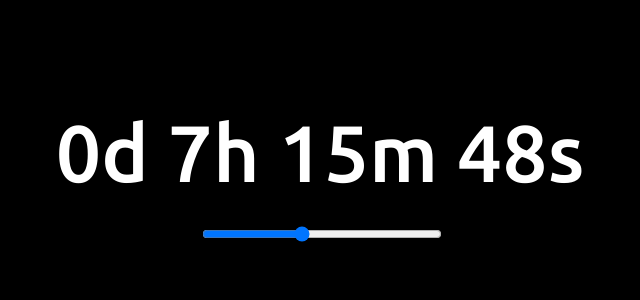
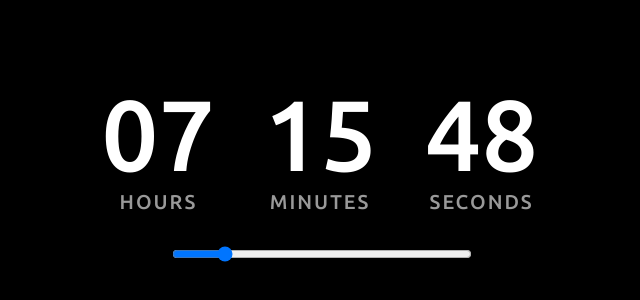
Before and after one commit to pipchell/newyear, a plain HTML site: page index.html in a window 1280 px wide. Shown: the part 226-526 px from the top of the page, without its empty margins (320-960 px from the left). Drawn offline with Linux system fonts and the light colour scheme.

Commit message:
Update index.html

```diff
--- a/index.html
+++ b/index.html
@@ -27,17 +27,36 @@
       flex-direction: column;
       align-items: center;
       justify-content: center;
-      gap: 24px;
+      gap: 32px;
     }
 
     #countdown {
-      font-size: 80px;
+      display: flex;
+      gap: 48px; /* spacing between time units */
+      font-size: 100px;
+      line-height: 1;
       text-align: center;
-      line-height: 1.2;
+    }
+
+    .unit {
+      display: flex;
+      flex-direction: column;
+      align-items: center;
+    }
+
+    .value {
+      font-size: inherit;
+    }
+
+    .label {
+      font-size: 0.2em;
+      opacity: 0.6;
+      margin-top: 8px;
+      letter-spacing: 0.1em;
     }
 
     .slider {
-      width: 240px;
+      width: 300px;
     }
 
     input[type="range"] {
@@ -47,13 +66,30 @@
 </head>
 <body>
   <div class="container">
-    <div id="countdown">Loading…</div>
+    <div id="countdown">
+      <div class="unit">
+        <div class="value" id="hours">00</div>
+        <div class="label">HOURS</div>
+      </div>
+      <div class="unit">
+        <div class="value" id="minutes">00</div>
+        <div class="label">MINUTES</div>
+      </div>
+      <div class="unit">
+        <div class="value" id="seconds">00</div>
+        <div class="label">SECONDS</div>
+      </div>
+    </div>
+
     <div class="slider">
-      <input type="range" min="24" max="160" value="80" id="sizeSlider">
+      <input type="range" min="40" max="420" value="100" id="sizeSlider">
     </div>
   </div>
 
   <script>
+    const hoursEl = document.getElementById("hours");
+    const minutesEl = document.getElementById("minutes");
+    const secondsEl = document.getElementById("seconds");
     const countdownEl = document.getElementById("countdown");
     const sizeSlider = document.getElementById("sizeSlider");
 
@@ -73,13 +109,13 @@
         return;
       }
 
-      const days = Math.floor(diff / (1000 * 60 * 60 * 24));
-      const hours = Math.floor((diff / (1000 * 60 * 60)) % 24);
+      const totalHours = Math.floor(diff / (1000 * 60 * 60));
       const minutes = Math.floor((diff / (1000 * 60)) % 60);
       const seconds = Math.floor((diff / 1000) % 60);
 
-      countdownEl.textContent =
-        `${days}d ${hours}h ${minutes}m ${seconds}s`;
+      hoursEl.textContent = String(totalHours).padStart(2, "0");
+      minutesEl.textContent = String(minutes).padStart(2, "0");
+      secondsEl.textContent = String(seconds).padStart(2, "0");
     }
 
     sizeSlider.addEventListener("input", () => {
```
